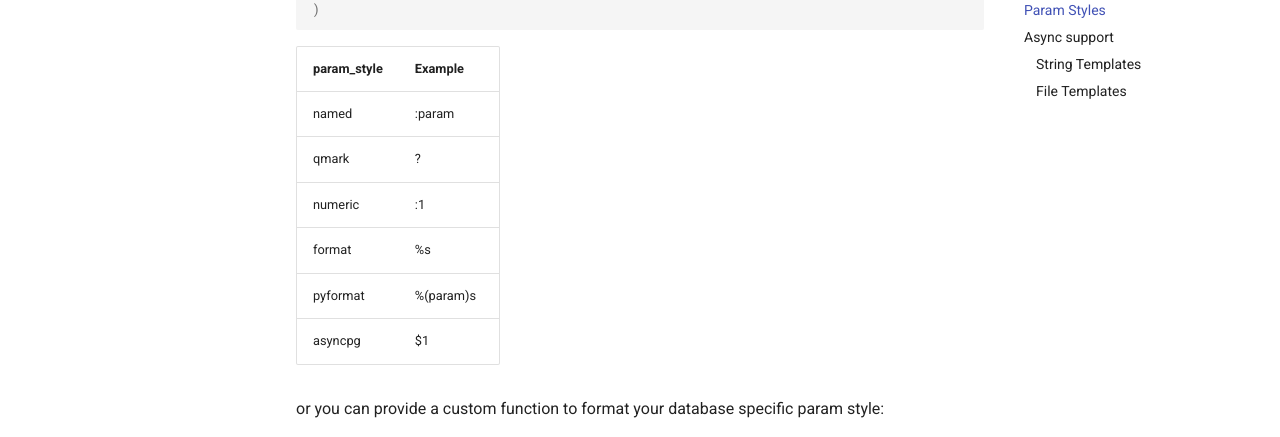
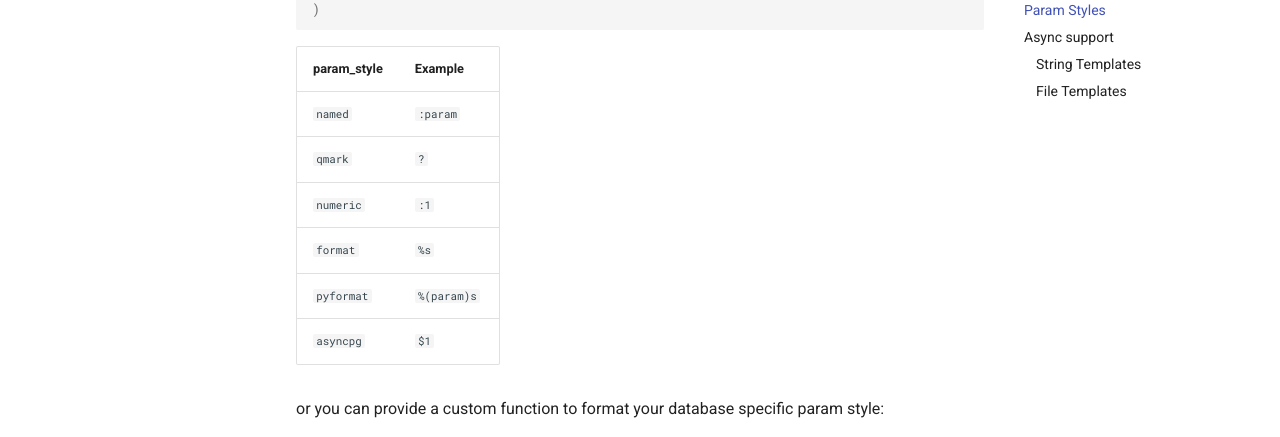
Before and after one commit to antonrh/jinja2sql, an MkDocs documentation site: the page built from docs/usage.md, in a window 1280 px wide and 900 px high, scrolled down 1376 px. Shown: the part 152-589 px from the top of the window. Built offline with MkDocs 1.6.1 and Material for MkDocs 9.7.7, drawn with Linux system fonts in a browser that asks for light colours; comment, search, counter and statistics services are not loaded.

Commit message:
Update docs

````diff
--- a/docs/usage.md
+++ b/docs/usage.md
@@ -70,14 +70,14 @@ query, params = j2sql.from_string(
 )
 ```
 
-| param_style | Example   |
-| ----------- | --------- |
-| named       | :param    |
-| qmark       | ?         |
-| numeric     | :1        |
-| format      | %s        |
-| pyformat    | %(param)s |
-| asyncpg     | $1        |
+| param_style   | Example     |
+| ------------- | ----------- |
+| `named`       | `:param`    |
+| `qmark`       | `?`         |
+| `numeric`     | `:1`        |
+| `format`      | `%s`        |
+| `pyformat`    | `%(param)s` |
+| `asyncpg`     | `$1`        |
 
 
 or you can provide a custom function to format your database specific param style:
````
Also changed, not shown: README.md (+8 -8 lines).
